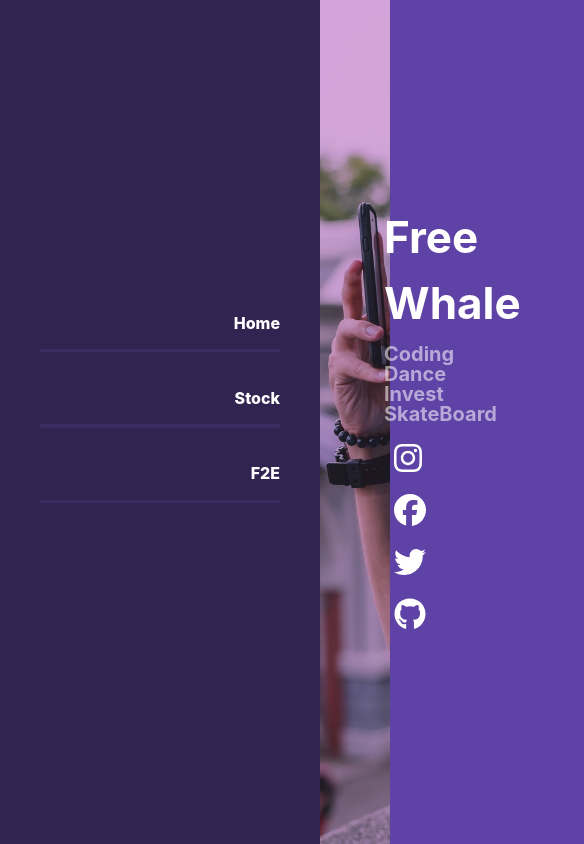
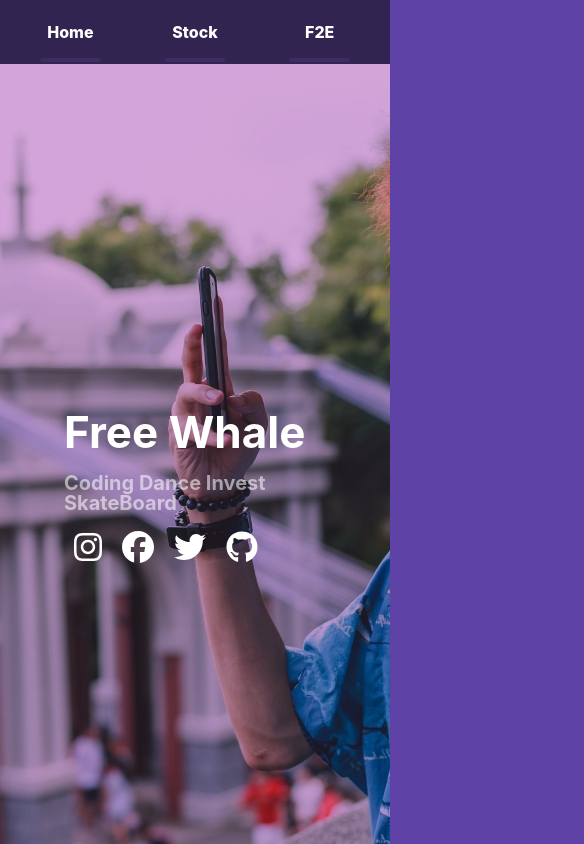
Before and after one commit to WilsonChen40172/free-whale, a React (Create React App) app: page /#/ in a window 390 px wide. Shown: the top 844 px of the page, 584 px wide, since content can reach past the window. Built offline with nearby package versions, Linux system fonts and the light colour scheme.

Commit message:
header ipad

```diff
--- a/src/App.scss
+++ b/src/App.scss
@@ -193,3 +193,12 @@ p {
   padding-bottom: 0.5rem;
   margin-bottom: 1.5rem;
 }
+
+
+//pad
+@media screen and (max-width: 1024px) {
+  .App {
+    margin-top: 4rem;
+    margin-left: 0;
+  }
+}
--- a/src/components/Header.js
+++ b/src/components/Header.js
@@ -1,4 +1,3 @@
-// import logo from "../images/free_whale_logo.jpeg";
 // import GlobalMethod from "../global/GlobalMethod";
 import { Link } from "react-router-dom";
 import style from "./Header.module.scss";
@@ -7,11 +6,6 @@ const Header = () => {
     <section className={style.header}>
       <div className={style.headerList}>
         <ul className="">
-          {/* <li className={style.logo}>
-            <Link to={"/"}>
-              <img src={logo} alt="" />
-            </Link>
-          </li> */}
           <li>
             <Link to={"/"}>Home</Link>
           </li>
@@ -21,10 +15,6 @@ const Header = () => {
           <li>
             <Link to={"/F2E"}>F2E</Link>
           </li>
-
-          <li>{/* <a href="/">舞蹈</a> */}</li>
-          <li>{/* <a href="/">健身</a> */}</li>
-          <li>{/* <a href="/">滑板</a> */}</li>
         </ul>
       </div>
     </section>
--- a/src/components/Header.module.scss
+++ b/src/components/Header.module.scss
@@ -60,3 +60,19 @@
     }
   }
 }
+
+//pad
+@media screen and (max-width: 1024px) {
+  .header {
+    width: 100%;
+    height: 4rem;
+    .headerList {
+      ul {
+        display: flex;
+        li{
+          text-align: center;
+        }
+      }
+    }
+  }
+}
```
